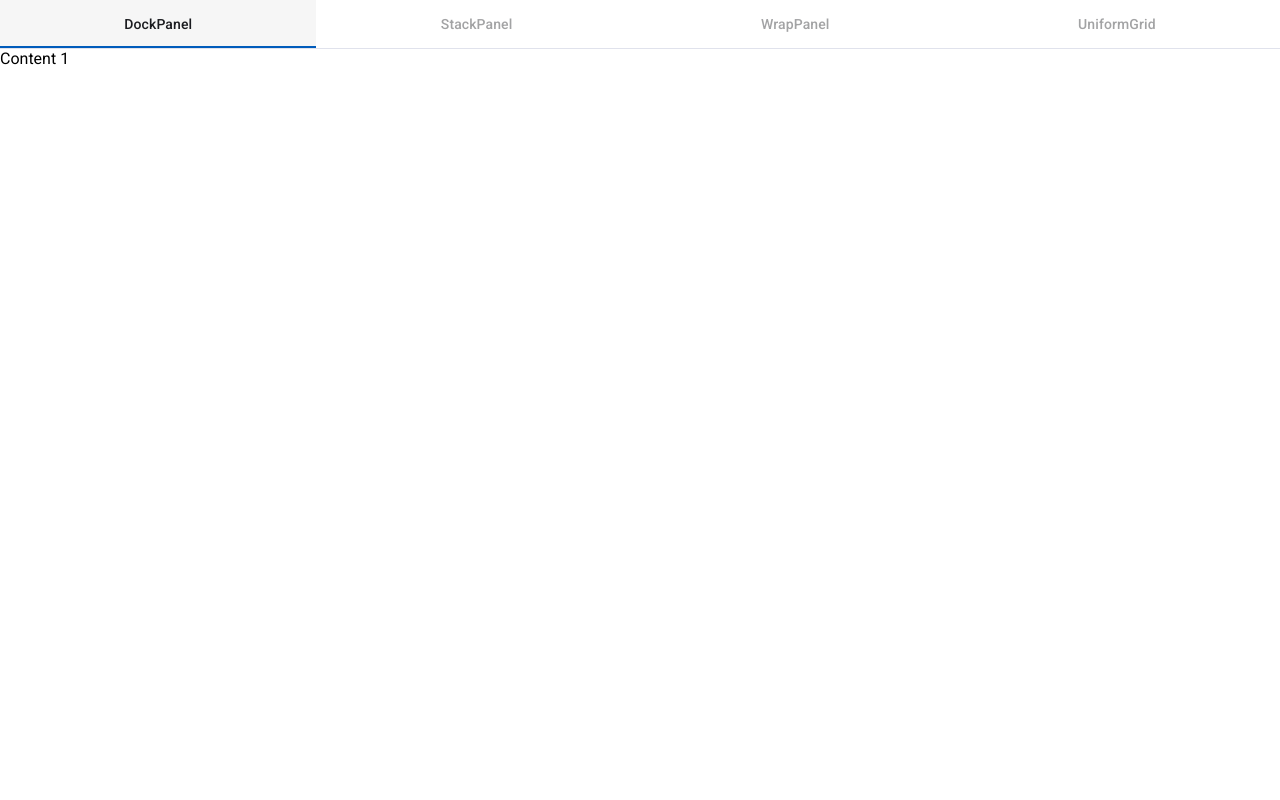
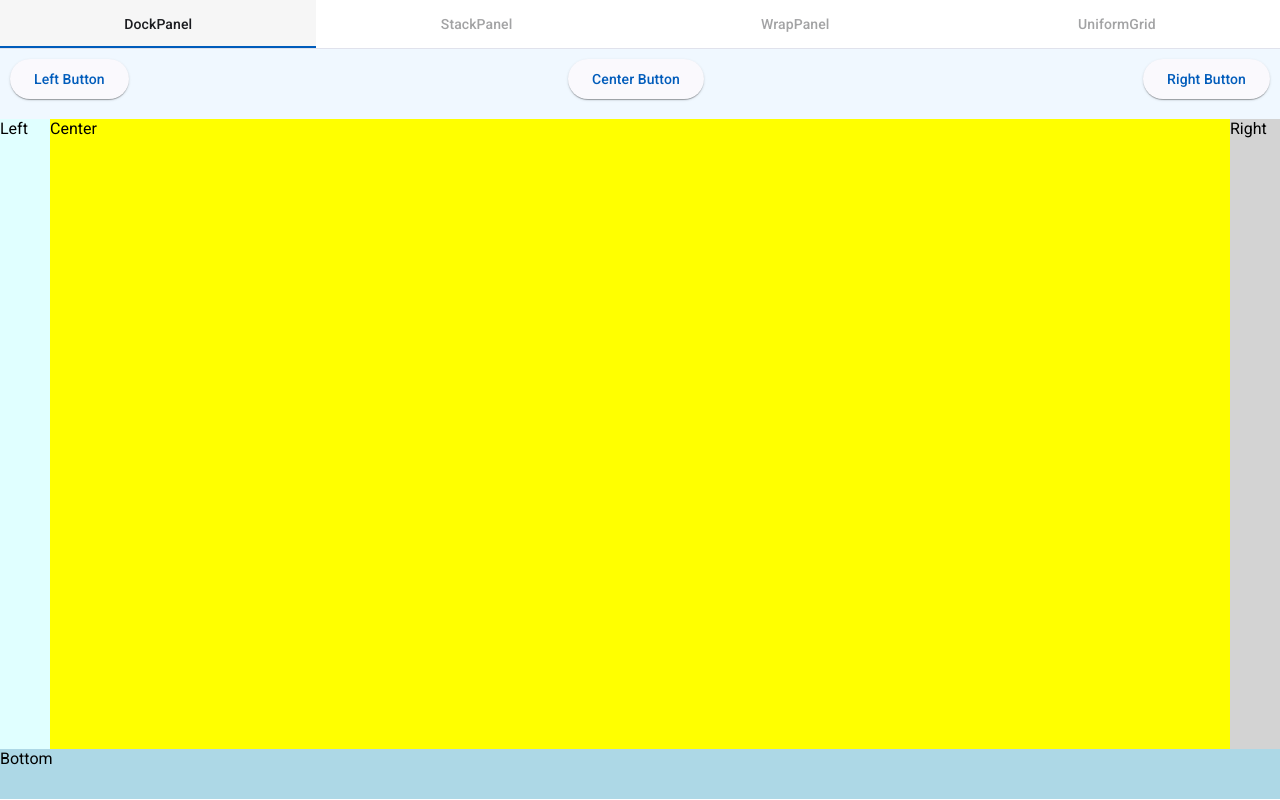
Before and after one commit to dwndland/chapter-ang-controls, an Angular app: page / in a window 1280 px wide. Built offline with nearby package versions, Linux system fonts and the light colour scheme.

Commit message:
Add demo tab for the DockPanel

```diff
--- a/projects/demo/src/app/app.component.html
+++ b/projects/demo/src/app/app.component.html
@@ -1,5 +1,29 @@
 <mat-tab-group>
-    <mat-tab label="DockPanel">Content 1</mat-tab>
+    <mat-tab label="DockPanel">
+        <ng-template matTabContent>
+            <div style="height: calc(100vh - 50px);">
+                <dock-panel>
+                    <div #dockItem dock="top" style="padding: 10px; height: 50px; background-color: aliceblue;">
+                        <dock-panel>
+                            <div #dockItem dock="left">
+                                <button mat-raised-button>Left Button</button>
+                            </div>
+                            <div #dockItem dock="right">
+                                <button mat-raised-button>Right Button</button>
+                            </div>
+                            <div #dockItem style="display: flex; justify-content: center;">
+                                <button mat-raised-button>Center Button</button>
+                            </div>
+                        </dock-panel>
+                    </div>
+                    <div #dockItem dock="bottom" style="height: 50px; background-color: lightblue;">Bottom</div>
+                    <div #dockItem dock="left" style="width: 50px; background-color: lightcyan;">Left</div>
+                    <div #dockItem dock="right" style="width: 50px; background-color: lightgray;">Right</div>
+                    <div #dockItem style="background-color: yellow;">Center</div>
+                </dock-panel>
+            </div>
+        </ng-template>
+    </mat-tab>
     <mat-tab label="StackPanel" disabled>Content 2</mat-tab>
     <mat-tab label="WrapPanel" disabled>Content 3</mat-tab>
     <mat-tab label="UniformGrid" disabled>Content 4</mat-tab>
```
Also changed, not shown: projects/demo/src/app/app.component.ts (+6 -2 lines).
